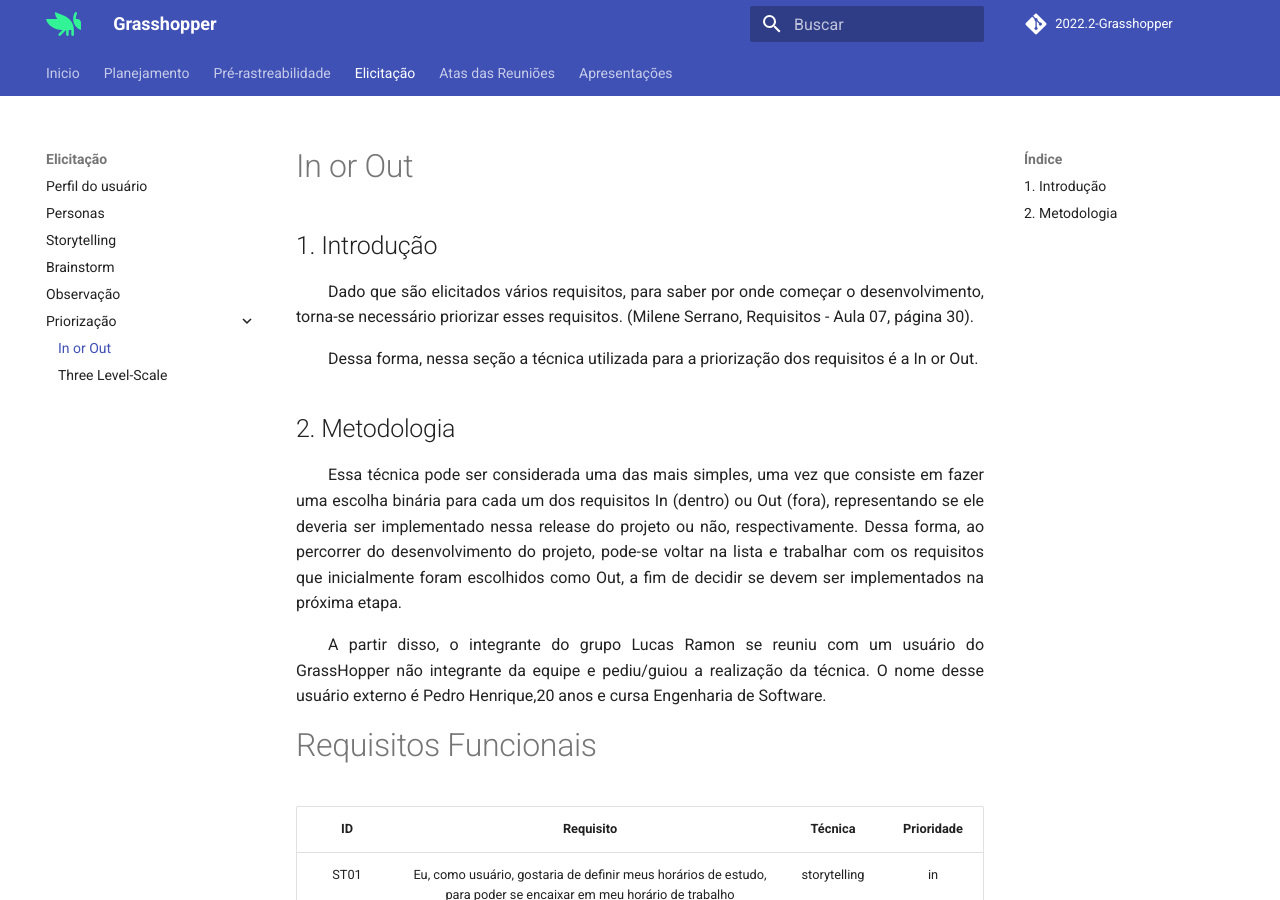
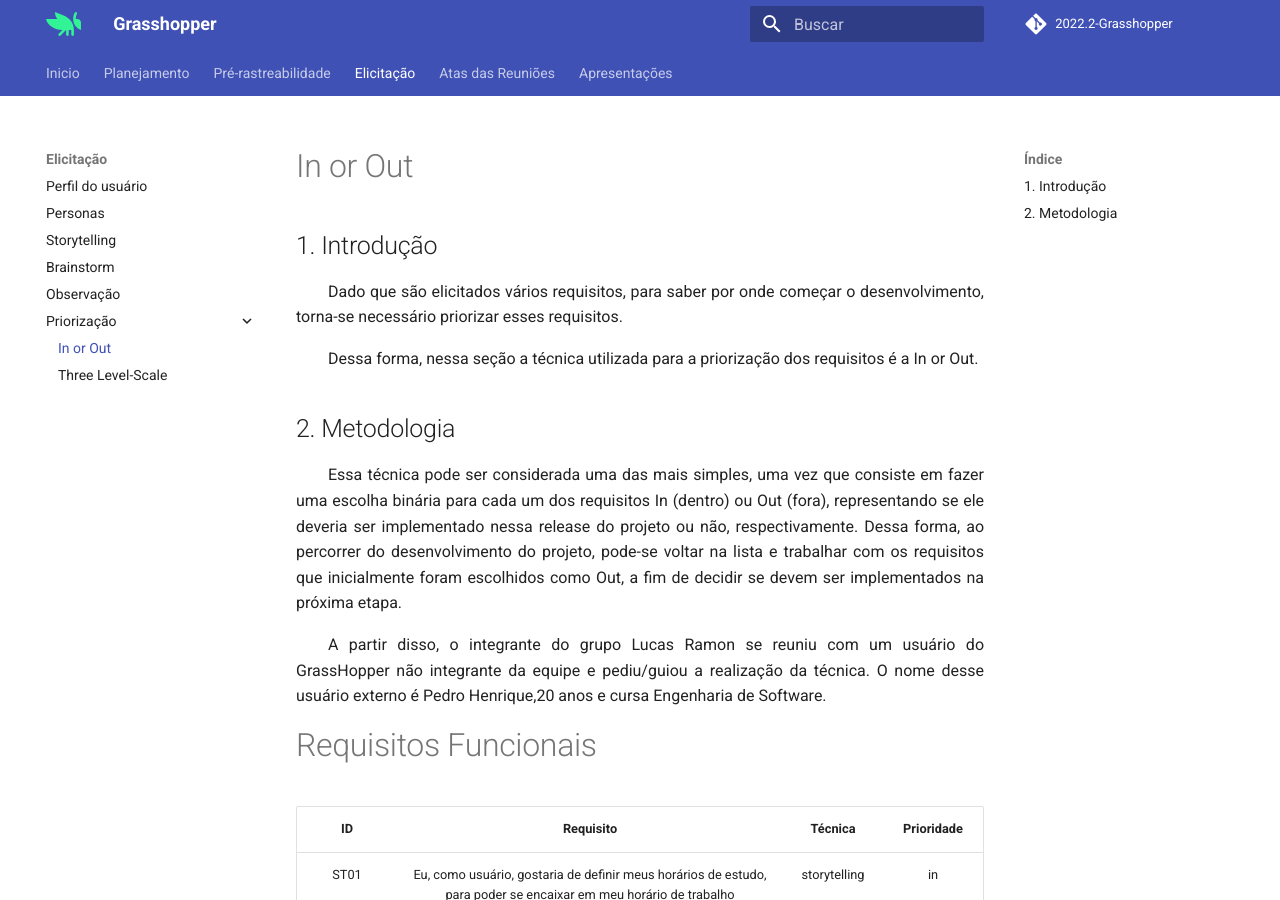
Before and after one commit to Requisitos-de-Software/2022.2-Grasshopper, an MkDocs documentation site: the page built from docs/elicitacao/priorizacao/in-or-out.md, in a window 1280 px wide and 900 px high. Built offline with MkDocs 1.6.1 and Material for MkDocs 9.7.7, drawn with Linux system fonts in a browser that asks for light colours; comment, search, counter and statistics services are not loaded.

Commit message:
fix: add ir or out

```diff
--- a/docs/elicitacao/priorizacao/in-or-out.md
+++ b/docs/elicitacao/priorizacao/in-or-out.md
@@ -1,7 +1,7 @@
 # In or Out
 
 ## 1. Introdução
-<p align="justify">&emsp;&emsp;Dado que são elicitados vários requisitos, para saber por onde começar o desenvolvimento, torna-se necessário priorizar esses requisitos. (Milene Serrano, Requisitos - Aula 07, página 30).</p>
+<p align="justify">&emsp;&emsp;Dado que são elicitados vários requisitos, para saber por onde começar o desenvolvimento, torna-se necessário priorizar esses requisitos.</p>
 
 <p align="justify">&emsp;&emsp;Dessa forma, nessa seção a técnica utilizada para a priorização dos requisitos é a In or Out.</p>
 
```
